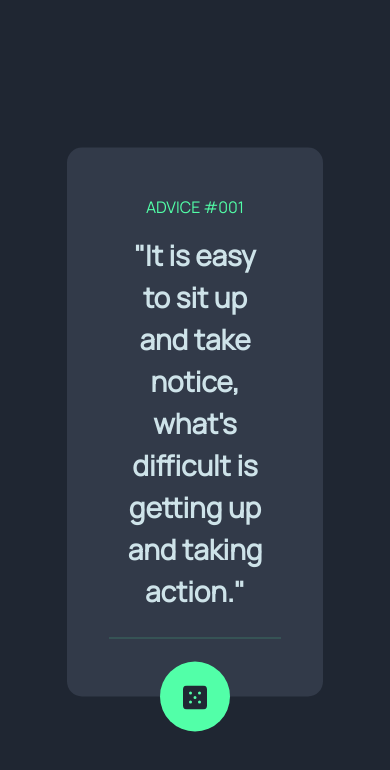
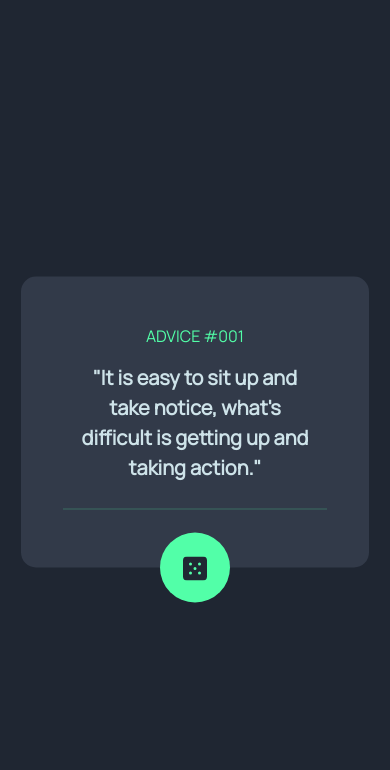
Before and after one commit to calebomondi/advice-generator, a plain HTML site: page index.html in a window 390 px wide. Drawn offline with nearby package versions, Linux system fonts and the light colour scheme.

Commit message:
made the .contaiver div more responsive

```diff
--- a/styles.css
+++ b/styles.css
@@ -59,3 +59,12 @@ button:hover {
     margin-bottom: 25px;
     margin-top: 15px;
 }
+
+@media screen and (max-width:395px) {
+    .inner-container {
+        width: 95%;
+    }
+    #advice {
+        font-size: 20px;
+    }
+}
```
